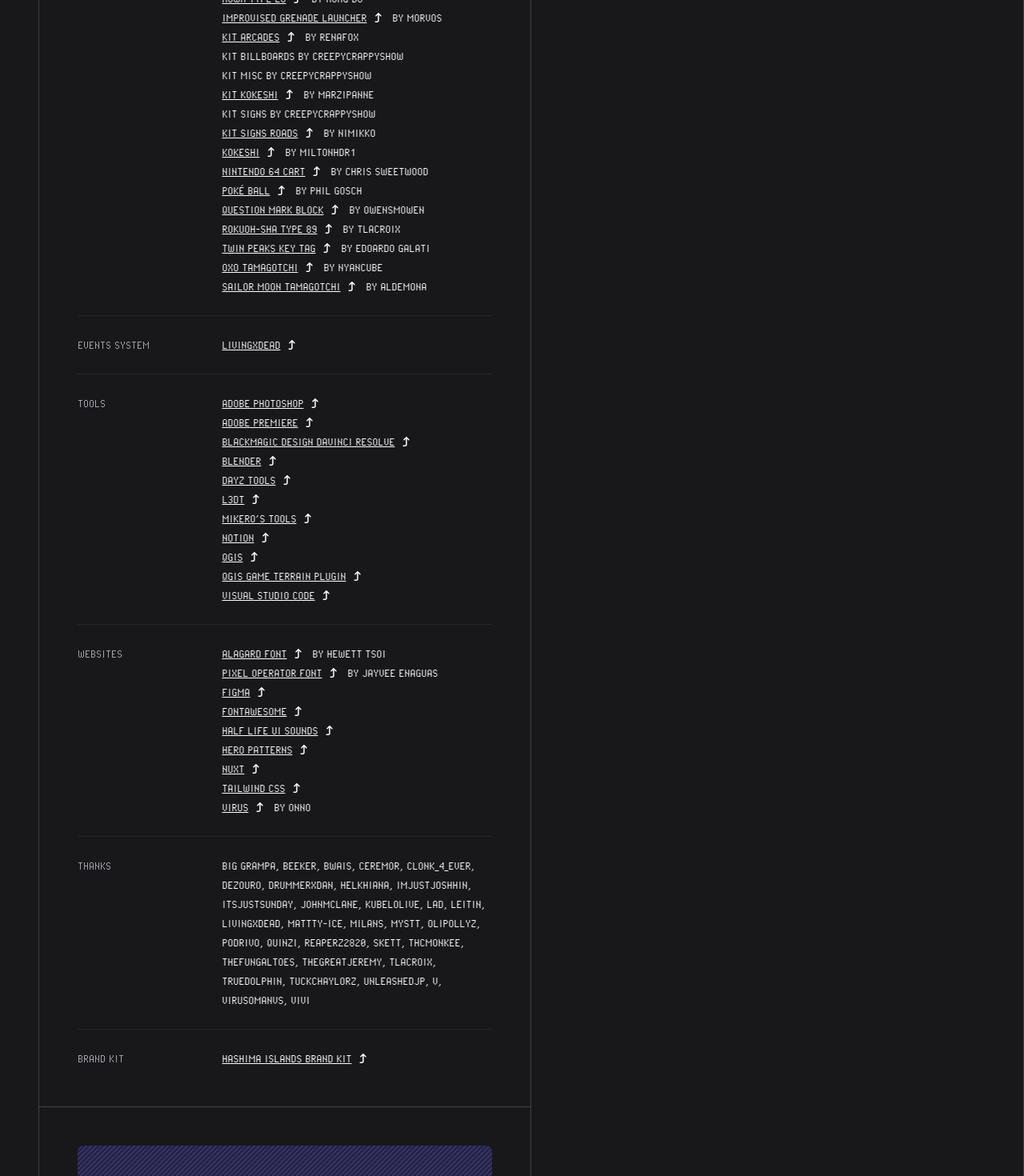
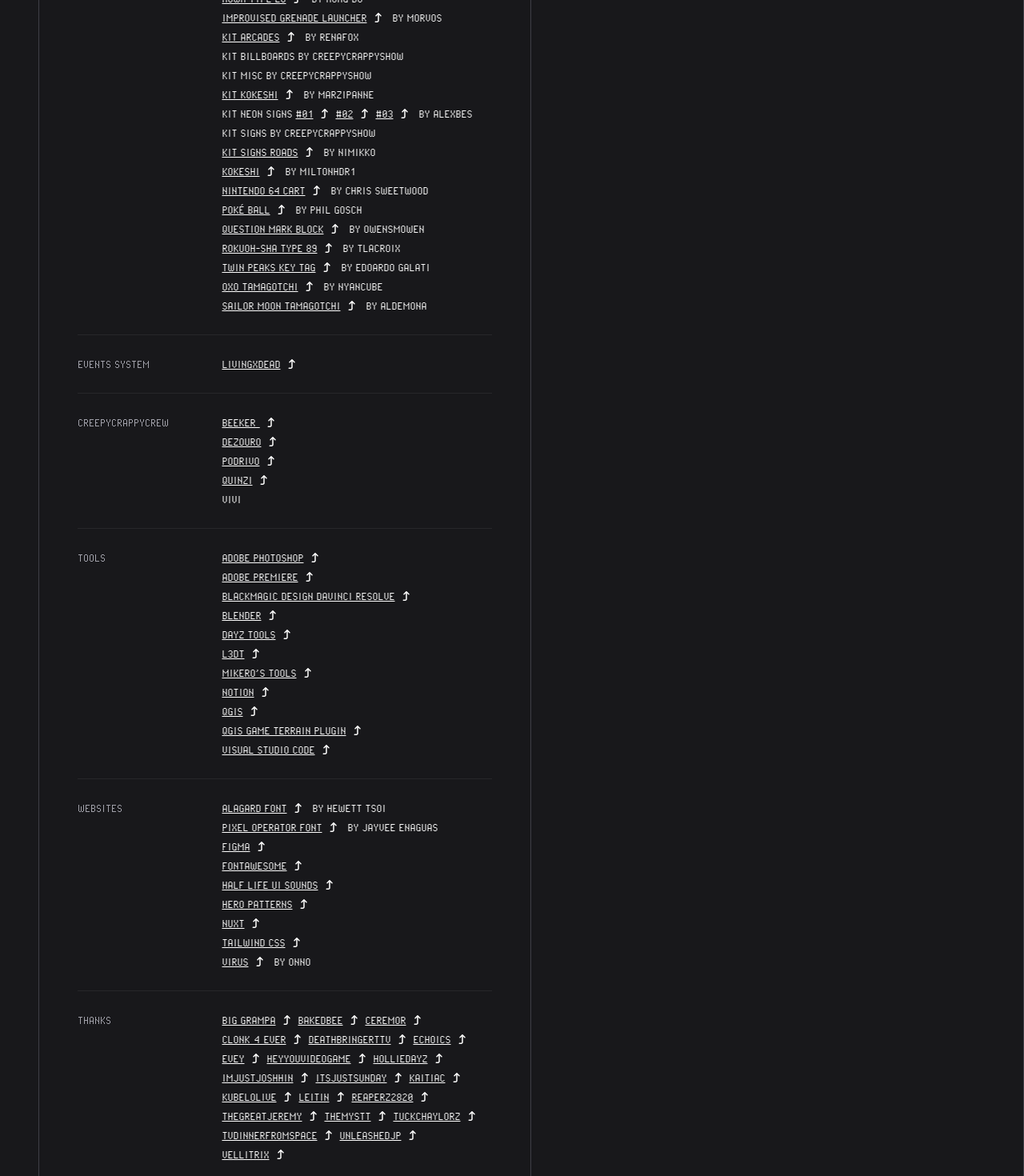
Before and after one commit to hashimagg/website, a Nuxt app: page /extras/colophon in a window 1280 px wide. Shown: the part 880-2350 px from the top of the page at 80% size. Built offline with nearby package versions, Linux system fonts and the light colour scheme.

Commit message:
Update website

```diff
--- a/pages/extras/colophon.vue
+++ b/pages/extras/colophon.vue
@@ -126,6 +126,33 @@
       >
         Kit Kokeshi
       </NavigationLink> by marzipanne<br />
+      Kit Neon Signs <NavigationLink
+        class="underline"
+        color="hover:text-red-500"
+        external="true"
+        id="colophon-kit-neon-signs"
+        to="https://cgtrader.com/free-3d-models/exterior/street-exterior/game-ready-japanese-signs-set-sign-neon-small-vertical"
+      >
+        #01
+      </NavigationLink>
+      <NavigationLink
+        class="underline"
+        color="hover:text-red-500"
+        external="true"
+        id="colophon-kit-neon-signs"
+        to="https://cgtrader.com/3d-models/exterior/street-exterior/game-ready-plastic-signs-02"
+      >
+        #02
+      </NavigationLink>
+      <NavigationLink
+        class="underline"
+        color="hover:text-red-500"
+        external="true"
+        id="colophon-kit-neon-signs"
+        to="https://cgtrader.com/3d-models/exterior/street-exterior/game-ready-japanese-signs-set-plastic-signs-01"
+      >
+        #03
+      </NavigationLink> by alexbes<br />
       Kit Signs by CreepyCrappyShow<br />
       <NavigationLink
         class="underline"
@@ -214,11 +241,50 @@
         class="underline"
         color="hover:text-red-500"
         external="true"
-        id="colophon-events-system"
-        to="https://x.com/livingxdead666"
+        id="colophon-livingxdead"
+        to="https://x.com/livingxdead"
       >
         LIVINGxDEAD
       </NavigationLink>
+    </Detail>
+    <Detail name="CreepyCrappyCrew">
+      <NavigationLink
+        class="underline"
+        color="hover:text-red-500"
+        external="true"
+        id="colophon-beeker_"
+        to="https://twitch.tv/beeker_"
+      >
+        Beeker_
+      </NavigationLink><br />
+      <NavigationLink
+        class="underline"
+        color="hover:text-red-500"
+        external="true"
+        id="colophon-dezouro"
+        to="https://twitch.tv/dezouro"
+      >
+      Dezouro
+      </NavigationLink><br />
+      <NavigationLink
+        class="underline"
+        color="hover:text-red-500"
+        external="true"
+        id="colophon-podrivo"
+        to="https://twitch.tv/podrivo"
+      >
+      podrivo
+      </NavigationLink><br />
+      <NavigationLink
+        class="underline"
+        color="hover:text-red-500"
+        external="true"
+        id="colophon-quinzi"
+        to="https://twitch.tv/quinzi"
+      >
+      Quinzi
+      </NavigationLink><br />
+      Vivi
     </Detail>
     <Detail name="Tools">
       <NavigationLink
@@ -406,7 +472,195 @@
       </NavigationLink> by Onno<br />
     </Detail>
     <Detail name="Thanks">
-      Big Grampa, Beeker, Bwais, Ceremor, clonk_4_ever, Dezouro, DrummerxDan, Helkhiana, ImJustJoshhin, ItsJustSunday, JohnMclane, KubeloLive, LAD, leitin, LIVINGxDEAD, Mattty-Ice, Milans, Mystt, OlipollyZ, podrivo, Quinzi, reaperz2820, skett, ThcMonkee, TheFungaltoes, TheGreatJeremy, TLaCroix, TrueDolphin, TuckChaylorZ, uNleashedjp, V, VirusomanVS, Vivi
+      <NavigationLink
+        class="underline"
+        color="hover:text-red-500"
+        external="true"
+        id="colophon-biggrampa"
+        to="https://www.twitch.tv/biggrampa"
+      >
+      Big Grampa
+      </NavigationLink>
+      <NavigationLink
+        class="underline"
+        color="hover:text-red-500"
+        external="true"
+        id="colophon-bakedbee"
+        to="https://twitch.tv/bakedbee"
+      >
+      bakedbee
+      </NavigationLink>
+      <NavigationLink
+        class="underline"
+        color="hover:text-red-500"
+        external="true"
+        id="colophon-ceremor"
+        to="https://twitch.tv/ceremor"
+      >
+      Ceremor
+      </NavigationLink>
+      <NavigationLink
+        class="underline"
+        color="hover:text-red-500"
+        external="true"
+        id="colophon-clonk_4_ever"
+        to="https://twitch.tv/clonk_4_ever"
+      >
+      clonk_4_ever
+      </NavigationLink>
+      <NavigationLink
+        class="underline"
+        color="hover:text-red-500"
+        external="true"
+        id="colophon-deathbringerttv"
+        to="https://twitch.tv/deathbringerttv"
+      >
+      DeathbringerTTV
+      </NavigationLink>
+      <NavigationLink
+        class="underline"
+        color="hover:text-red-500"
+        external="true"
+        id="colophon-echoics"
+        to="https://twitch.tv/echoics"
+      >
+      Echoics
+      </NavigationLink>
+      <NavigationLink
+        class="underline"
+        color="hover:text-red-500"
+        external="true"
+        id="colophon-evey"
+        to="https://twitch.tv/evey"
+      >
+      Evey
+      </NavigationLink>
+      <NavigationLink
+        class="underline"
+        color="hover:text-red-500"
+        external="true"
+        id="colophon-heyyouvideogame"
+        to="https://twitch.tv/heyyouvideogame"
+      >
+      HeyYouVideoGame
+      </NavigationLink>
+      <NavigationLink
+        class="underline"
+        color="hover:text-red-500"
+        external="true"
+        id="colophon-holliedayz"
+        to="https://twitch.tv/holliedayz"
+      >
+      holliedayz
+      </NavigationLink>
+      <NavigationLink
+        class="underline"
+        color="hover:text-red-500"
+        external="true"
+        id="colophon-imjustjoshhin"
+        to="https://twitch.tv/imjustjoshhin"
+      >
+      ImJustJoshhin
+      </NavigationLink>
+      <NavigationLink
+        class="underline"
+        color="hover:text-red-500"
+        external="true"
+        id="colophon-itsjustsunday"
+        to="https://twitch.tv/itsjustsunday"
+      >
+      ItsJustSunday
+      </NavigationLink>
+      <NavigationLink
+        class="underline"
+        color="hover:text-red-500"
+        external="true"
+        id="colophon-kaitiac"
+        to="https://twitch.tv/kaitiac"
+      >
+      Kaitiac
+      </NavigationLink>
+      <NavigationLink
+        class="underline"
+        color="hover:text-red-500"
+        external="true"
+        id="colophon-kubelolive"
+        to="https://twitch.tv/kubelolive"
+      >
+      KubeloLive
+      </NavigationLink>
+      <NavigationLink
+        class="underline"
+        color="hover:text-red-500"
+        external="true"
+        id="colophon-leitin"
+        to="https://twitch.tv/leitin"
+      >
+      leitin
+      </NavigationLink>
+      <NavigationLink
+        class="underline"
+        color="hover:text-red-500"
+        external="true"
+        id="colophon-reaperz2820"
+        to="https://twitch.tv/reaperz2820"
+      >
+      reaperz2820
+      </NavigationLink>
+      <NavigationLink
+        class="underline"
+        color="hover:text-red-500"
+        external="true"
+        id="colophon-tuckchaylorz"
+        to="https://x.com/JeremyRoyWolf"
+      >
+      TheGreatJeremy
+      </NavigationLink>
+      <NavigationLink
+        class="underline"
+        color="hover:text-red-500"
+        external="true"
+        id="colophon-themystt"
+        to="https://twitch.tv/themystt"
+      >
+      TheMystt
+      </NavigationLink>
+      <NavigationLink
+        class="underline"
+        color="hover:text-red-500"
+        external="true"
+        id="colophon-tuckchaylorz"
+        to="https://twitch.tv/tuckchaylorz"
+      >
+      TuckChaylorZ
+      </NavigationLink>
+      <NavigationLink
+        class="underline"
+        color="hover:text-red-500"
+        external="true"
+        id="colophon-tvdinnerfromspace"
+        to="https://twitch.tv/tvdinnerfromspace"
+      >
+      tvdinnerfromspace
+      </NavigationLink>
+      <NavigationLink
+        class="underline"
+        color="hover:text-red-500"
+        external="true"
+        id="colophon-unleashedjp"
+        to="https://twitch.tv/unleashedjp"
+      >
+      uNleashedjp
+      </NavigationLink>
+      <NavigationLink
+        class="underline"
+        color="hover:text-red-500"
+        external="true"
+        id="colophon-vellitrix"
+        to="https://twitch.tv/vellitrix"
+      >
+      Vellitrix
+      </NavigationLink>
     </Detail>
     <Detail name="Brand Kit">
       <NavigationLink
@@ -424,7 +678,7 @@
     <div class="bg-indigo-900/50 pattern w-full">
       <CardCTA
         title="Join the Discord Channel"
-        description="for full access on the development, updates, screenshots, videos and more."
+        description="For full access on the development, updates, screenshots, videos and more."
         idPrimary="cta-discord"
         labelPrimary="Join the Discord"
         urlPrimary="https://discord.gg/Uap8rwekfA"
@@ -437,7 +691,7 @@
   <CardMain
     class="rounded-b-none sm:rounded-bl-lg sm:rounded-br-none pattern"
     color="group-hover:text-red-500"
-    description="Overview and Development Status"
+    description="Overview"
     id="more-map-information"
     label="Map"
     title="Information"
--- a/pages/index.vue
+++ b/pages/index.vue
@@ -1,7 +1,7 @@
 <template>
   <CardImage class="col-span-2">
     <div class="w-full aspect-w-16 aspect-h-9">
-      <iframe class="w-full" width="560" height="315" src="https://www.youtube.com/embed/v1waKj2u4Zo" title="YouTube video player" frameborder="0" allow="accelerometer; autoplay; clipboard-write; encrypted-media; gyroscope; picture-in-picture" allowfullscreen></iframe>
+      <iframe class="w-full" width="560" height="315" src="https://www.youtube.com/embed/fXu_ZTwDKMM" title="YouTube video player" frameborder="0" allow="accelerometer; autoplay; clipboard-write; encrypted-media; gyroscope; picture-in-picture; web-share" referrerpolicy="strict-origin-when-cross-origin" allowfullscreen></iframe>
     </div>
   </CardImage>
   <CardMain
--- a/pages/map/assets.vue
+++ b/pages/map/assets.vue
@@ -25,7 +25,7 @@
     <div class="bg-[#1b2838]/50 pattern w-full">
       <CardCTA
         title="Download Hashima Islands Assets"
-        description="Currently in development. Coming soon."
+        description="—"
         idPrimary="cta-download-steam"
         labelPrimary="Subscribe on Steam Workshop"
         urlPrimary="https://steamcommunity.com/sharedfiles/filedetails/?id=3001202420"
@@ -74,7 +74,7 @@
     <div class="bg-indigo-900/50 pattern w-full">
       <CardCTA
         title="Join the Discord Channel"
-        description="for full access on the development, updates, screenshots, videos and more."
+        description="For full access on the development, updates, screenshots, videos and more."
         idPrimary="cta-discord"
         labelPrimary="Join the Discord"
         urlPrimary="https://discord.gg/Uap8rwekfA"
@@ -87,7 +87,7 @@
   <CardMain
     class="rounded-b-none sm:rounded-bl-lg sm:rounded-br-none pattern"
     color="group-hover:text-red-500"
-    description="Overview and Development Status"
+    description="Overview"
     id="more-map-information"
     label="Map"
     title="Information"
--- a/pages/map/timeline.vue
+++ b/pages/map/timeline.vue
@@ -479,7 +479,7 @@
     <div class="bg-indigo-900/50 pattern w-full">
       <CardCTA
         title="Join the Discord Channel"
-        description="for full access on the development, updates, screenshots, videos and more."
+        description="For full access on the development, updates, screenshots, videos and more."
         idPrimary="cta-discord"
         labelPrimary="Join the Discord"
         urlPrimary="https://discord.gg/Uap8rwekfA"
--- a/pages/media/screenshots.vue
+++ b/pages/media/screenshots.vue
@@ -38,7 +38,7 @@
     <div class="bg-indigo-900/50 pattern w-full">
       <CardCTA
         title="Join the Discord Channel"
-        description="for full access on the development, updates, screenshots, videos and more."
+        description="For full access on the development, updates, screenshots, videos and more."
         idPrimary="cta-discord"
         labelPrimary="Join the Discord"
         urlPrimary="https://discord.gg/Uap8rwekfA"
@@ -51,7 +51,7 @@
   <CardMain
     class="rounded-b-none sm:rounded-bl-lg sm:rounded-br-none pattern"
     color="group-hover:text-red-500"
-    description="Overview and Development Status"
+    description="Overview"
     id="more-map-information"
     label="Map"
     title="Information"
--- a/pages/server/has.vue
+++ b/pages/server/has.vue
@@ -27,7 +27,7 @@
     <div class="bg-indigo-900/50 pattern w-full">
       <CardCTA
         title="Join the Discord Channel"
-        description="for full access on the development, updates, screenshots, videos and more."
+        description="For full access on the development, updates, screenshots, videos and more."
         idPrimary="cta-discord"
         labelPrimary="Join the Discord"
         urlPrimary="https://discord.gg/Uap8rwekfA"
--- a/pages/server/information.vue
+++ b/pages/server/information.vue
@@ -8,25 +8,25 @@
       HASHIMA.GG — Hashima Islands (Official)
     </Detail>
     <Detail name="Slots">
-      40
+      30
     </Detail>
     <Detail name="IP">
-      <Tag
-        class="ml-2"
-        color="bg-red-500"
+      <NavigationLink
+        class="underline"
+        color="hover:text-red-500"
+        external="true"
+        id="server-ip"
+        to="https://discord.gg/Uap8rwekfA"
       >
-        Soon
-      </Tag>
-    </Detail>
-    <Detail name="Region">
-      —
+        Join the Discord
+      </NavigationLink>
     </Detail>
   </CardDetail>
   <CardImage class="col-span-2">
     <div class="bg-indigo-900/50 pattern w-full">
       <CardCTA
         title="Join the Discord Channel"
-        description="for full access on the development, updates, screenshots, videos and more."
+        description="For full access on the development, updates, screenshots, videos and more."
         idPrimary="cta-discord"
         labelPrimary="Join the Discord"
         urlPrimary="https://discord.gg/Uap8rwekfA"
@@ -39,7 +39,7 @@
   <CardMain
     class="rounded-b-none sm:rounded-bl-lg sm:rounded-br-none pattern"
     color="group-hover:text-red-500"
-    description="Overview and Development Status"
+    description="Overview"
     id="more-map-information"
     label="Map"
     title="Information"
--- a/pages/server/mission.vue
+++ b/pages/server/mission.vue
@@ -11,7 +11,7 @@
     <div class="bg-[#1b2838]/50 pattern w-full">
       <CardCTA
         title="Download Mission Files"
-        description="Currently in development. Coming soon."
+        description="—"
         idPrimary="cta-download-steam"
         labelPrimary="Download Mission Files"
         urlPrimary="https://github.com/hashimagg/mission"
@@ -25,7 +25,7 @@
     <div class="bg-indigo-900/50 pattern w-full">
       <CardCTA
         title="Join the Discord Channel"
-        description="for full access on the development, updates, screenshots, videos and more."
+        description="For full access on the development, updates, screenshots, videos and more."
         idPrimary="cta-discord"
         labelPrimary="Join the Discord"
         urlPrimary="https://discord.gg/Uap8rwekfA"
@@ -38,7 +38,7 @@
   <CardMain
     class="rounded-b-none sm:rounded-bl-lg sm:rounded-br-none pattern"
     color="group-hover:text-red-500"
-    description="Overview and Development Status"
+    description="Overview"
     id="more-map-information"
     label="Map"
     title="Information"
```
Also changed, not shown: pages/map/information.vue (+38 -75 lines), pages/media/videos.vue (+12 -7 lines), 1 other file (tests, documents, lock files or other folders).
